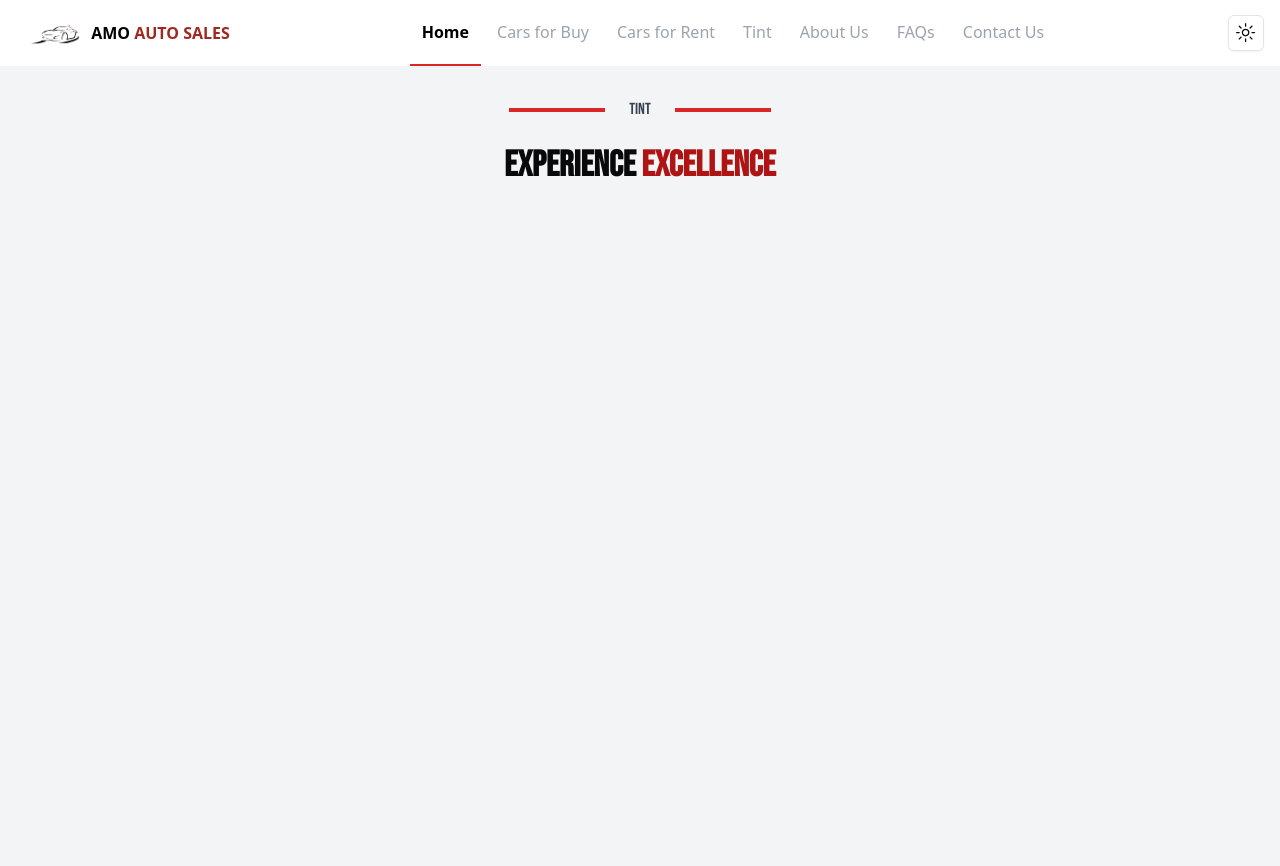
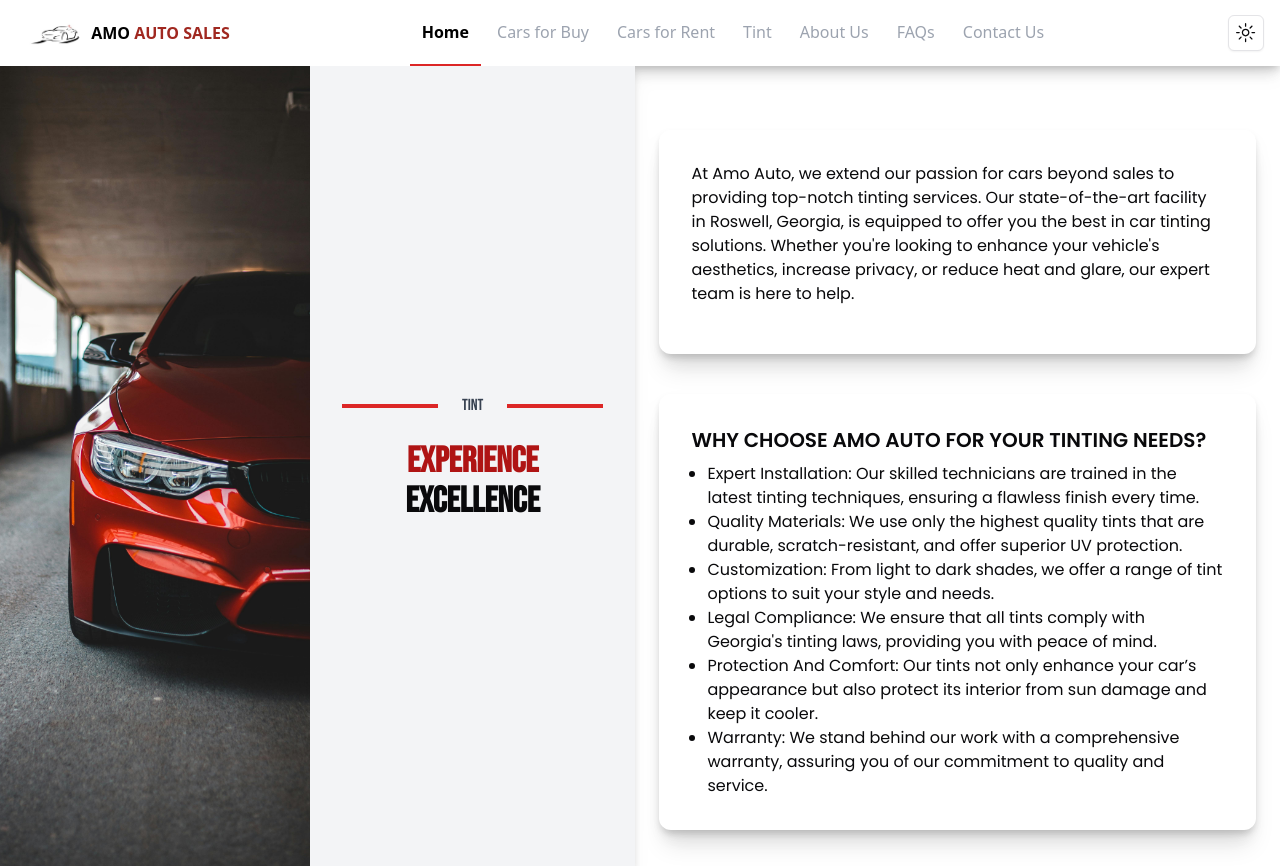
Before and after one commit to achilles1801/auto, a Next.js app: page /tint in a window 1280 px wide. Built offline with nearby package versions, Linux system fonts and the light colour scheme.

Commit message:
tint page

```diff
--- a/pages/_document.js
+++ b/pages/_document.js
@@ -8,6 +8,10 @@
           {/* Other tags */}
           <link
             href="https://fonts.googleapis.com/css2?family=Bebas+Neue&display=swap"
+            rel="stylesheet"
+          />
+          <link
+            href="https://fonts.googleapis.com/css2?family=Poppins:wght@400;500;600;700&display=swap"
             rel="stylesheet"
           />
         </Head>
--- a/pages/about.jsx
+++ b/pages/about.jsx
@@ -16,8 +16,8 @@
   <span className="bg-gray-100 text-[#AF1414] text-4xl">who we are</span>
 </h2>
     </main>
-    <div className="w-full max-w-2xl mx-auto bg-white p-6 rounded-xl shadow-xl ">
-
+    <div className="mt-10 px-8 py-8 w-full max-w-2xl mx-auto bg-white p-6 rounded-xl shadow-xl " style={{fontFamily: "'Poppins', cursive"}}>
+    Welcome to Amo Auto, the premier destination for automotive enthusiasts in Roswell, Georgia. At Amo Auto, we are passionate about cars and committed to delivering excellence in every aspect of our service. Our dealership is home to a wide selection of high-quality vehicles, each carefully chosen to meet the diverse needs and preferences of our customers. From sleek sports cars to reliable family vehicles, we have something for everyone. Our knowledgeable and friendly staff are dedicated to providing a seamless and enjoyable car-buying experience, ensuring that every client leaves our showroom with not just a car, but a vehicle that perfectly fits their lifestyle. At Amo Auto, we don't just sell cars; we build lasting relationships, driven by our love for cars and our commitment to our customers.
     </div>
     </section>
 
--- a/pages/cars-for-buy.jsx
+++ b/pages/cars-for-buy.jsx
@@ -15,7 +15,6 @@
   <span className="bg-gray-100 text-[#AF1414] text-4xl">BUY </span>
   <span className="bg-gray-100  text-4xl">USED CARS</span>
 </h2>
-
     </main>
     </section>
 
--- a/pages/tint.jsx
+++ b/pages/tint.jsx
@@ -5,20 +5,48 @@
 export default function Home() {
   return (
 
-    <section className="bg-gray-100 min-h-screen p-8" style={{ fontFamily: "'Bebas Neue', cursive" }}>
-    <main>
-      <div className="flex items-center justify-center mb-4">
-  <div className="w-24 h-1 bg-red-600"></div>
-  <span className="px-4 text-md mx-2 text-gray-700">Tint</span>
-  <div className="w-24 h-1 bg-red-600"></div>
+<div className="flex min-h-screen">
+  {/* Left side with image */}
+  <div className="w-1/2">
+    <img src="/Car4.jpg" alt="Car Image" className="object-cover w-full h-full" />
+  </div>
+      <section className="bg-gray-100 p-8 flex justify-center items-center" style={{ fontFamily: "'Bebas Neue', cursive" }}>
+        <div className="text-center">
+          <div className="flex items-center justify-center mb-4">
+            <div className="w-24 h-1 bg-red-600"></div>
+            <span className="px-4 text-md mx-2 text-gray-700">tint</span>
+            <div className="w-24 h-1 bg-red-600"></div>
+          </div>
+          <h2 className="text-3xl font-semibold mb-4 relative pt-2">
+            <span className="bg-gray-100 text-[#AF1414] text-4xl">experience </span>
+            <span className="bg-gray-100 text-4xl">excellence</span>
+          </h2>
+        </div>
+      </section>
+
+  {/* Right side with text */}
+  <div className=" w-full p-6" style={{fontFamily: "'Poppins', cursive"}}>
+    <div className="mt-10 px-8 py-8 w-full max-w-2xl mx-auto bg-white p-6 rounded-xl shadow-xl " style={{fontFamily: "'Poppins', cursive"}}>
+      <p className="mb-4">
+        At Amo Auto, we extend our passion for cars beyond sales to providing top-notch tinting services.
+        Our state-of-the-art facility in Roswell, Georgia, is equipped to offer you the best in car tinting solutions.
+        Whether you're looking to enhance your vehicle's aesthetics, increase privacy, or reduce heat and glare,
+        our expert team is here to help.
+      </p>
+      </div>
+      <div className="mt-10 px-8 py-8 w-full max-w-2xl mx-auto bg-white p-6 rounded-xl shadow-xl " style={{fontFamily: "'Poppins', cursive"}}>
+      <h3 className="text-xl font-semibold mb-2">WHY CHOOSE AMO AUTO FOR YOUR TINTING NEEDS?</h3>
+      <ul className="list-disc ml-4">
+        <li>Expert Installation: Our skilled technicians are trained in the latest tinting techniques, ensuring a flawless finish every time.</li>
+        <li>Quality Materials: We use only the highest quality tints that are durable, scratch-resistant, and offer superior UV protection.</li>
+        <li>Customization: From light to dark shades, we offer a range of tint options to suit your style and needs.</li>
+        <li>Legal Compliance: We ensure that all tints comply with Georgia's tinting laws, providing you with peace of mind.</li>
+        <li>Protection And Comfort: Our tints not only enhance your car’s appearance but also protect its interior from sun damage and keep it cooler.</li>
+        <li>Warranty: We stand behind our work with a comprehensive warranty, assuring you of our commitment to quality and service.</li>
+      </ul>
+      </div>
+  </div>
 </div>
-<h2 className="text-3xl font-semibold text-center mb-4 relative pt-2">
-  <span className="bg-gray-100 text-4xl">Experience </span>
-  <span className="bg-gray-100 text-[#AF1414] text-4xl">excellence</span>
-</h2>
-
-    </main>
-    </section>
 
   );
 }
```
Also changed, not shown: public/Car4.jpg (added).
